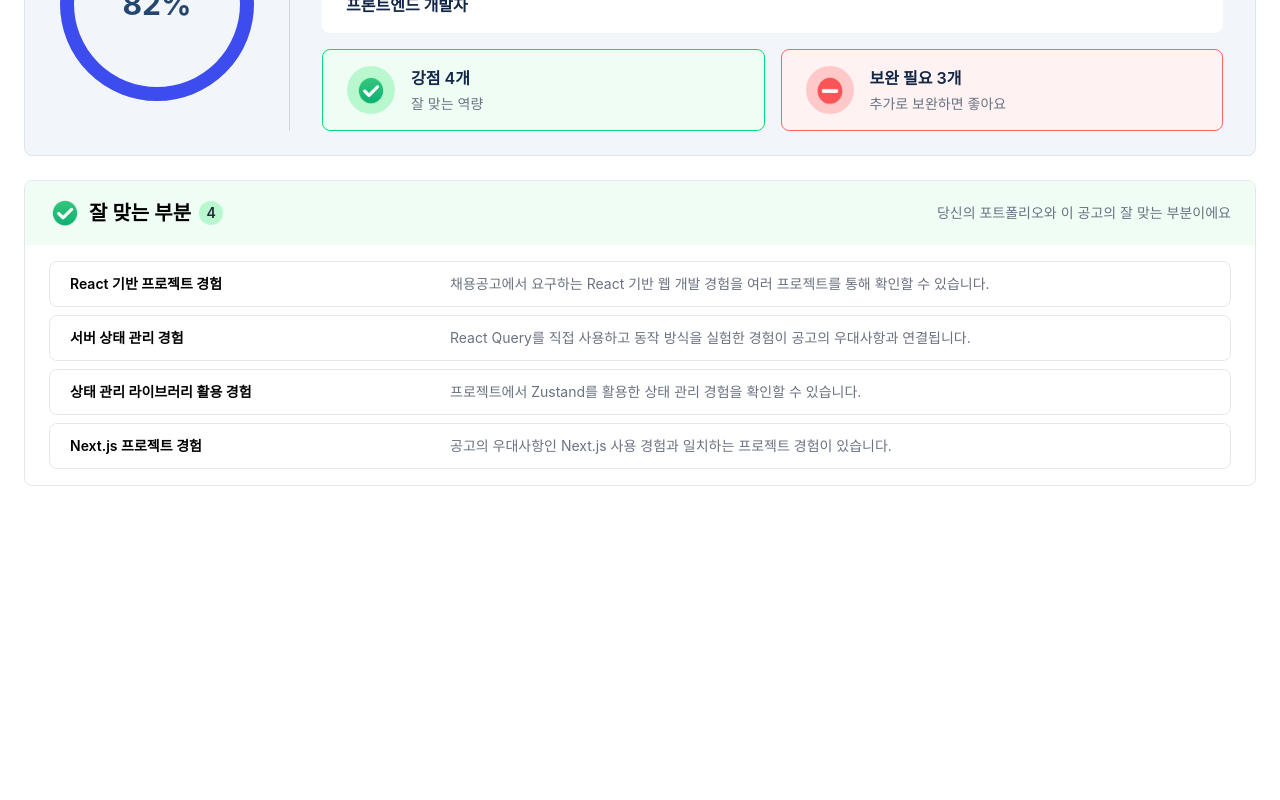
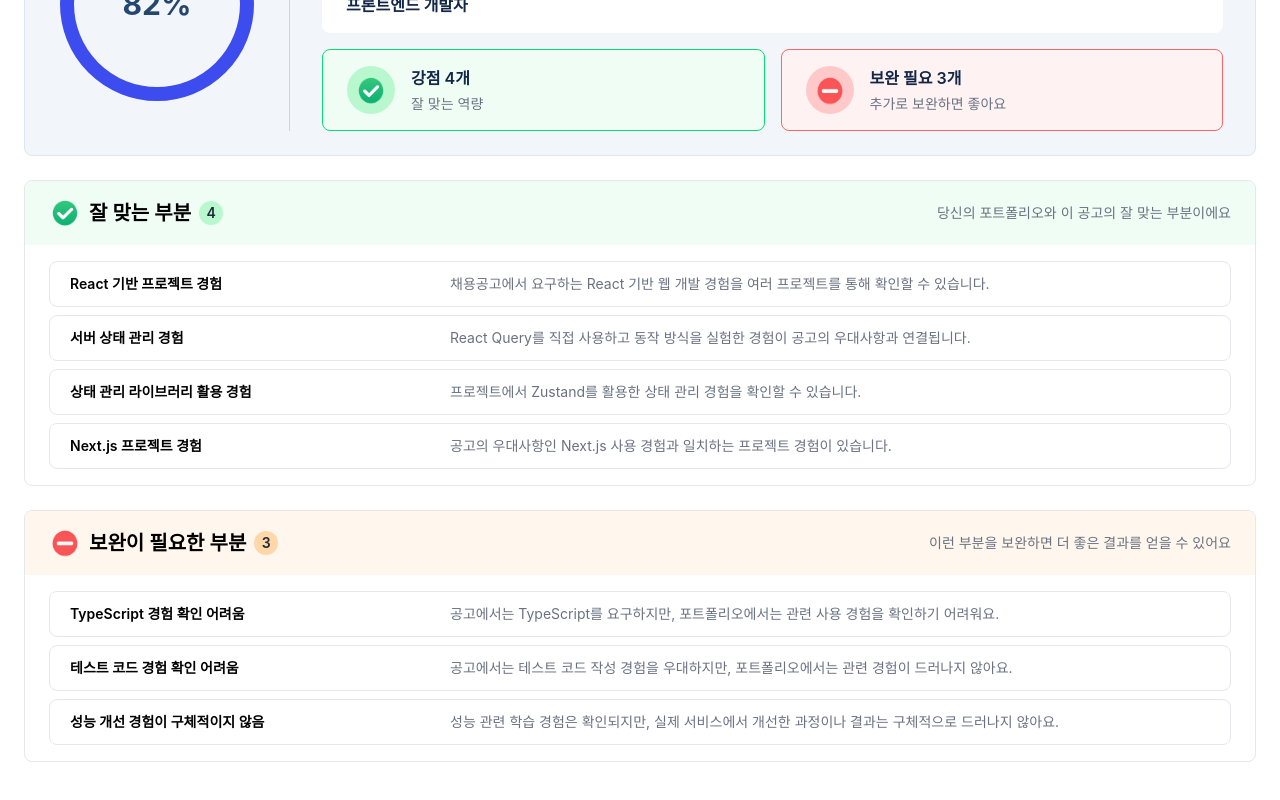
Before and after one commit to dajung-y/matchfolio, a React (Vite) app: page /match in a window 1280 px wide. Shown: the part 348-1148 px from the top of the page. Before the commit the page ends 882 px from the top, so only its background shows below. Built offline with nearby package versions, Linux system fonts and the light colour scheme.

Commit message:
feat: match result page Gap section 구현

```diff
--- /dev/null
+++ b/src/components/matching/GapSection.jsx
@@ -0,0 +1,40 @@
+import minusIcon from "../../assets/icons/minus64.png";
+
+export default function GapSection({ gapCount, gaps }) {
+  return (
+    <section className="overflow-hidden rounded-lg border border-gray-200 bg-white">
+      {/* header */}
+      <div className="px-6 py-4 bg-orange-50">
+        <div className="flex items-center justify-between">
+          <div className="flex items-center gap-2">
+            <div className="w-8 h-8">
+              <img src={minusIcon} alt="minusIcon" className="w-full" />
+            </div>
+            <h3 className="text-xl font-semibold">보완이 필요한 부분</h3>
+            <div className="flex items-center justify-center w-6 h-6 rounded-full bg-orange-200 text-sm font-semibold text-gray-800">
+              {gapCount}
+            </div>
+          </div>
+          <p className="text-sm text-gray-500">
+            이런 부분을 보완하면 더 좋은 결과를 얻을 수 있어요
+          </p>
+        </div>
+      </div>
+
+      {/* content */}
+      <div className="px-6 py-4">
+        <div className="space-y-2">
+          {/* items */}
+          {gaps.map((item) => (
+            <div
+              key={item.id}
+              className="flex items-center px-5 py-3 rounded-lg border border-gray-200">
+              <p className="min-w-1/3 text-sm font-semibold">{item.title}</p>
+              <p className="text-sm text-gray-500">{item.description}</p>
+            </div>
+          ))}
+        </div>
+      </div>
+    </section>
+  );
+}
--- a/src/data/mockMatchResult.js
+++ b/src/data/mockMatchResult.js
@@ -68,8 +68,8 @@ export const mockMatchResult = {
       importance: "techStack",
       jobRequirement: "TypeScript",
       portfolioEvidence: null,
-      suggestion:
-        "TypeScript를 사용한 프로젝트 경험이 있다면 기술 스택과 구현 내용에 구체적으로 추가해보세요.",
+      description:
+        "공고에서는 TypeScript를 요구하지만, 포트폴리오에서는 관련 사용 경험을 확인하기 어려워요.",
     },
 
     {
@@ -78,8 +78,8 @@ export const mockMatchResult = {
       importance: "preferred",
       jobRequirement: "프론트엔드 테스트 코드 작성 경험",
       portfolioEvidence: null,
-      suggestion:
-        "테스트 경험이 있다면 사용한 테스트 도구와 테스트한 기능을 프로젝트에 구체적으로 작성해보세요.",
+      description:
+        "공고에서는 테스트 코드 작성 경험을 우대하지만, 포트폴리오에서는 관련 경험이 드러나지 않아요.",
     },
 
     {
@@ -89,8 +89,8 @@ export const mockMatchResult = {
       jobRequirement: "프론트엔드 성능 및 사용자 경험 개선",
       portfolioEvidence:
         "React Query의 캐싱 및 데이터 요청 방식에 대한 실험 경험은 확인되지만 실제 서비스의 성능 개선 결과는 명확하지 않습니다.",
-      suggestion:
-        "렌더링 최적화, 네트워크 요청 감소 등 실제 프로젝트에서 개선한 경험이 있다면 수치나 결과와 함께 추가해보세요.",
+      description:
+        "성능 관련 학습 경험은 확인되지만, 실제 서비스에서 개선한 과정이나 결과는 구체적으로 드러나지 않아요.",
     },
   ],
 
@@ -99,21 +99,21 @@ export const mockMatchResult = {
       id: 1,
       title: "TypeScript 경험을 보완해보세요",
       description:
-        "공고의 기술 스택에 TypeScript가 포함되어 있습니다. TypeScript를 적용한 프로젝트 경험을 추가하면 기술 스택 적합도를 높이는 데 도움이 됩니다.",
+        "기존 React 프로젝트에 TypeScript를 적용하고, 타입을 어떻게 설계하고 활용했는지 포트폴리오에 구체적으로 작성해보세요.",
     },
 
     {
       id: 2,
-      title: "프로젝트 성과를 구체적으로 작성해보세요",
+      title: "성능 개선 결과를 구체적으로 보여주세요",
       description:
-        "기능 구현 내용뿐 아니라 성능 개선, 네트워크 요청 감소, 사용자 경험 개선처럼 결과를 보여줄 수 있는 내용을 프로젝트 성과에 추가해보세요.",
+        "렌더링 최적화나 네트워크 요청 감소 경험이 있다면 적용한 방법과 개선 전후의 결과를 수치나 사례와 함께 작성해보세요.",
     },
 
     {
       id: 3,
-      title: "테스트 경험을 보여주세요",
+      title: "테스트 경험을 추가해보세요",
       description:
-        "공고에서 테스트 코드 작성 경험을 우대하고 있습니다. 테스트 경험이 있다면 사용한 도구와 테스트 범위를 프로젝트에 추가해보세요.",
+        "주요 컴포넌트나 사용자 기능에 테스트 코드를 작성하고, 사용한 테스트 도구와 테스트 범위를 프로젝트에 추가해보세요.",
     },
   ],
 };
--- a/src/pages/MatchingResultPage.jsx
+++ b/src/pages/MatchingResultPage.jsx
@@ -3,6 +3,7 @@ import { mockJob } from "../data/mockJob.js";
 import { mockMatchResult } from "../data/mockMatchResult.js";
 import MatchSummary from "../components/matching/MatchSummary.jsx";
 import StrengthSection from "../components/matching/StrengthSection.jsx";
+import GapSection from "../components/matching/GapSection.jsx";
 
 export default function MatchingResultPage() {
   const handleDownload = () => {
@@ -57,6 +58,14 @@ export default function MatchingResultPage() {
           strengths={mockMatchResult.strengths}
         />
       </div>
+
+      {/* gap section */}
+      <div className="mt-6">
+        <GapSection
+          gapCount={mockMatchResult.gaps.length}
+          gaps={mockMatchResult.gaps}
+        />
+      </div>
     </main>
   );
 }
```
